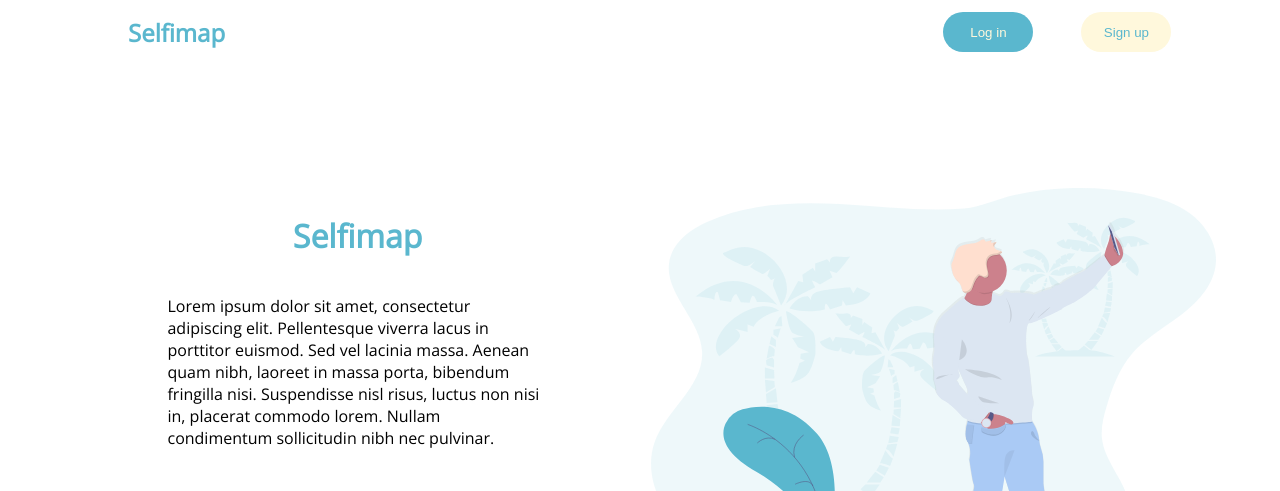
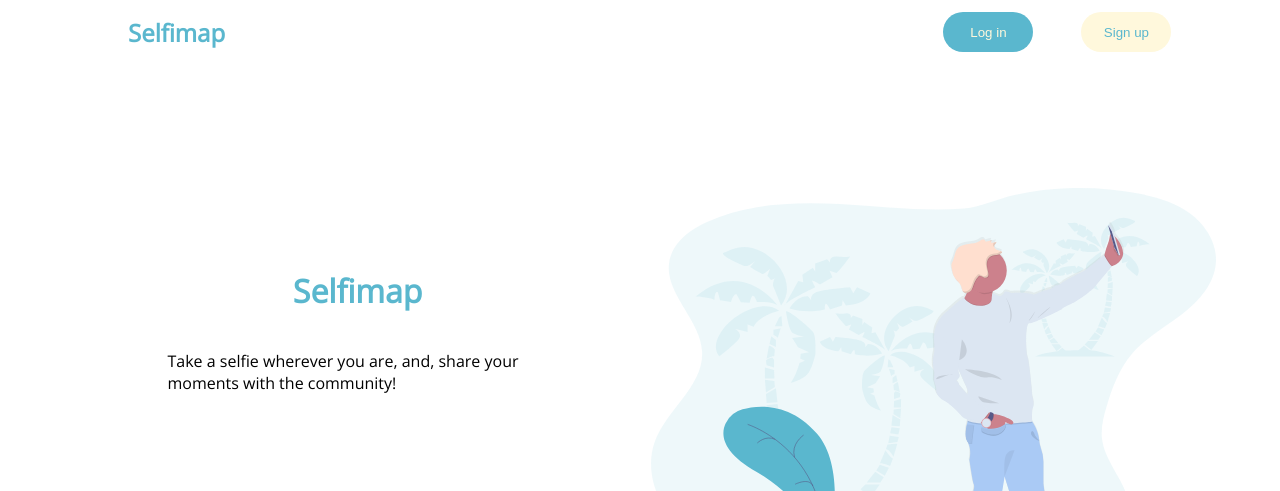
Before and after one commit to winemago/web-app-express.js, a website: page public/index.html in a window 1280 px wide. Shown: the top 491 px of the page. Drawn offline with nearby package versions, Linux system fonts and the light colour scheme.

Commit message:
Update index.html

```diff
--- a/public/index.html
+++ b/public/index.html
@@ -24,7 +24,7 @@
     <main class="main">
         <div class="wel-description">
             <h1>Selfimap</h1>
-            <p>Lorem ipsum dolor sit amet, consectetur adipiscing elit. Pellentesque viverra lacus in porttitor euismod. Sed vel lacinia massa. Aenean quam nibh, laoreet in massa porta, bibendum fringilla nisi. Suspendisse nisl risus, luctus non nisi in, placerat commodo lorem. Nullam condimentum sollicitudin nibh nec pulvinar.</p>
+            <p>Take a selfie wherever you are, and, share your moments with the community!</p>
             <div class="icons">
                 <a href="https://github.com/winemago/web-app-express.js"><img src="images/github.svg" alt="github"></a>
                 <a href="https://www.linkedin.com/in/piero-dondero-77625b158/"><img src="/images/linkedin.svg" alt="linkedin"></a>
```
